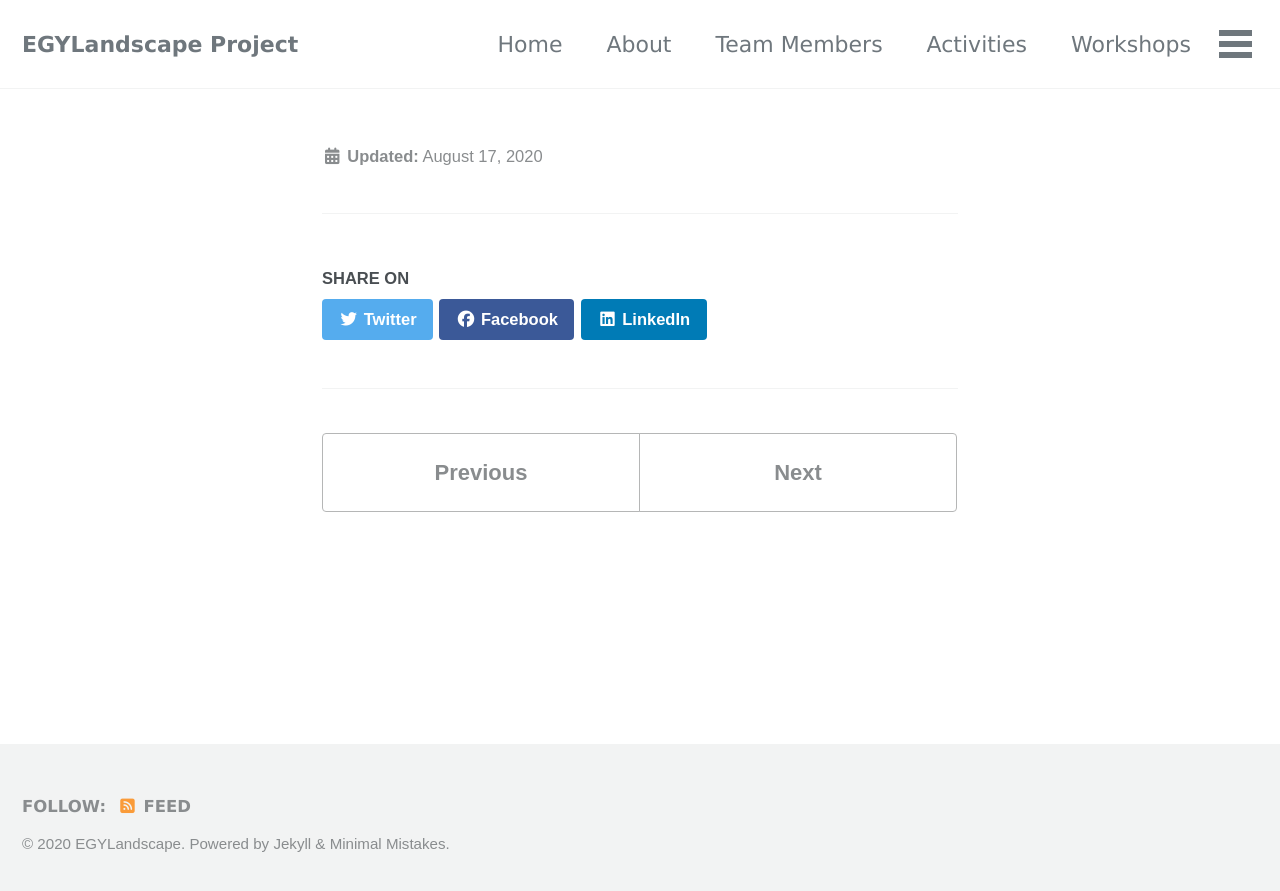
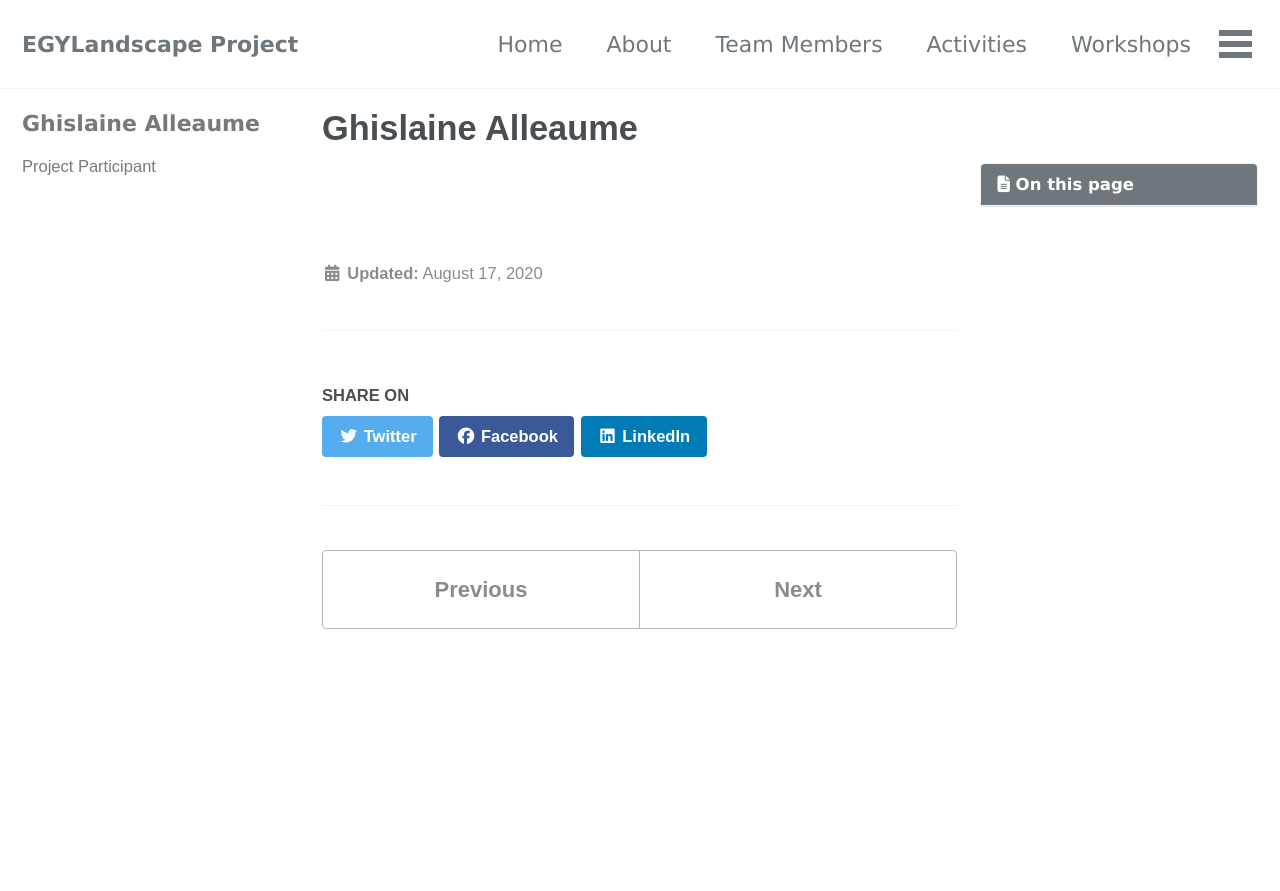
Before and after one commit to mhshaaban/egylandscapeproject.github.io, a Jekyll site: the page built from _members/GhislaineAlleaume.md, in a window 1280 px wide and 900 px high. Shown: the top 891 px of the window. Built offline with Jekyll 4.4.1, drawn with Linux system fonts in a browser that asks for light colours; cached includes are drawn as plain includes; nearby versions of some CDN libraries; some web fonts are replaced.

Commit message:
Update GhislaineAlleaume.md

```diff
--- a/_members/GhislaineAlleaume.md
+++ b/_members/GhislaineAlleaume.md
@@ -5,7 +5,7 @@
   - title: "Ghislaine Alleaume"
     text: "Project Participant"
     links:
-        - label: "Website"
+        label: "Website"
         icon: "fas fa-fw fa-link"
         url: "https://iremam.cnrs.fr/spip.php?article20"
 toc: true
```
